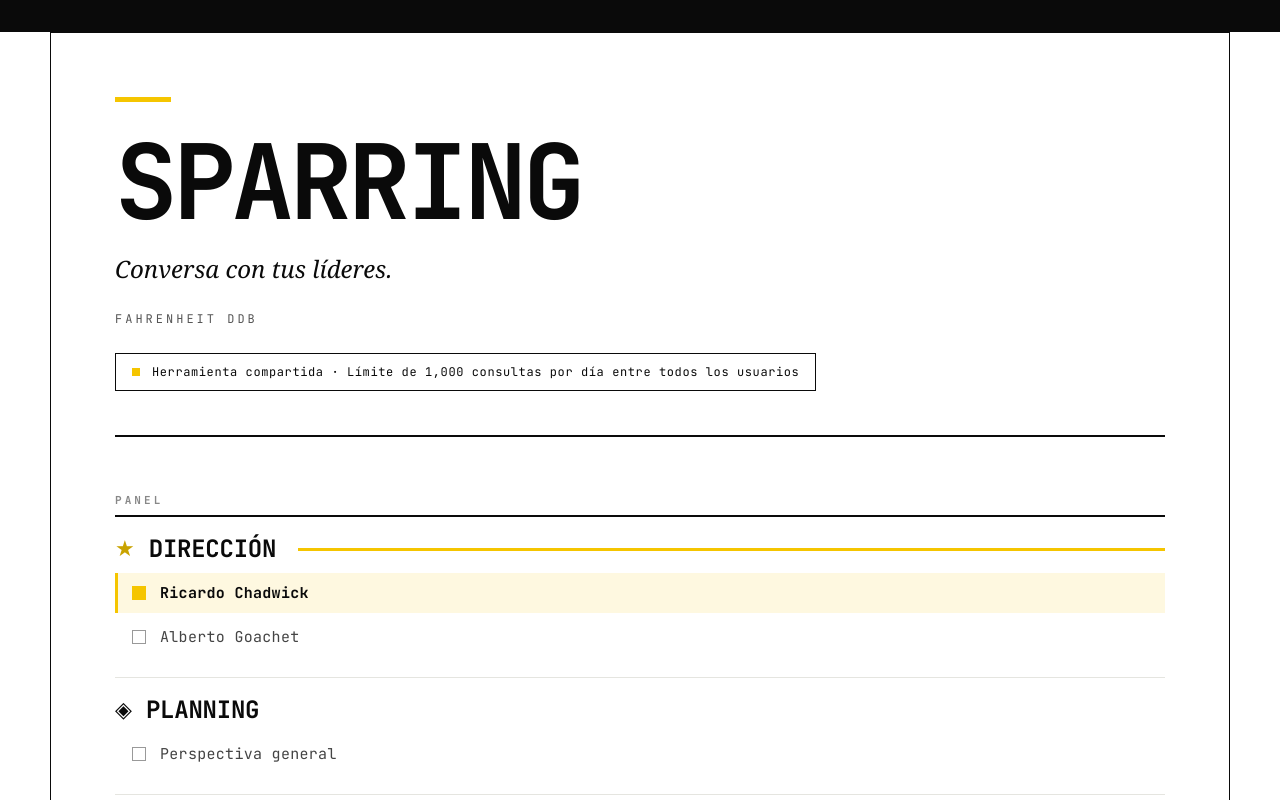
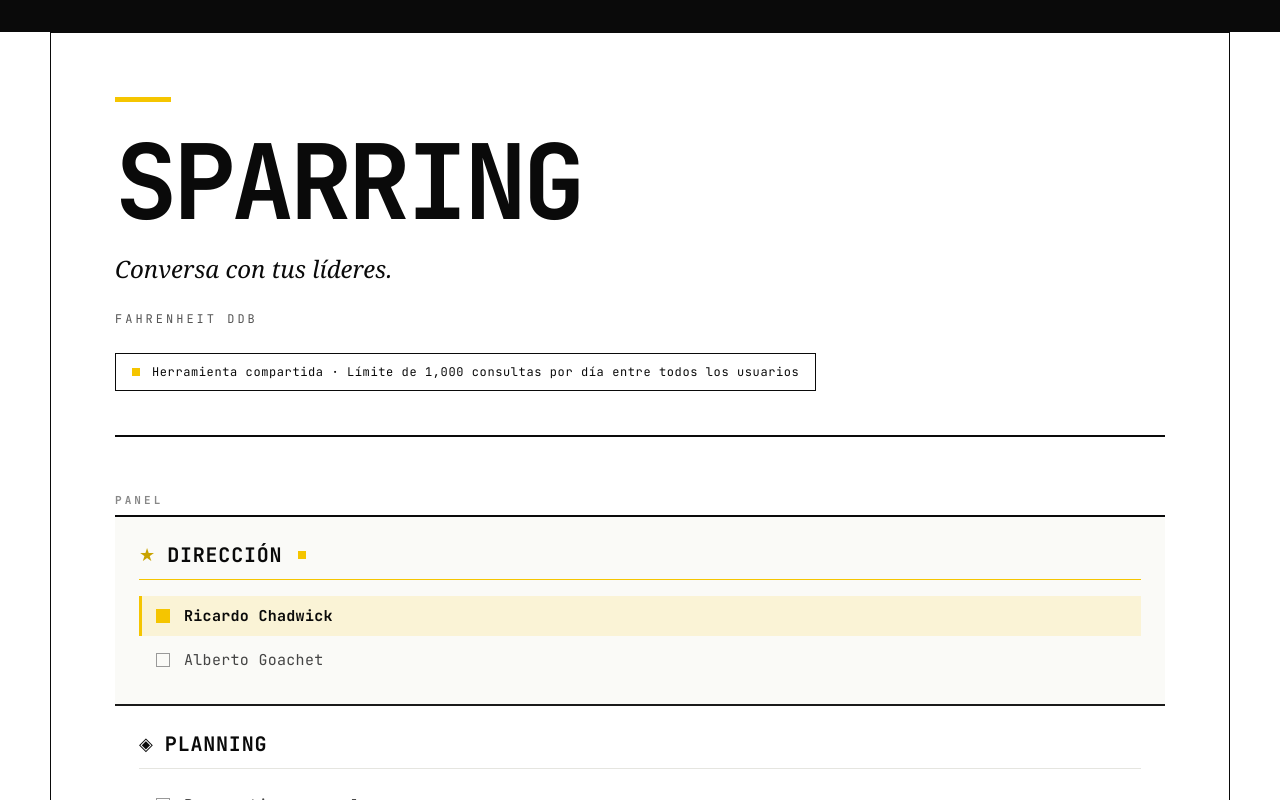
Before and after one commit to nicoleanaya1632-blip/sparring, a Next.js app: page / in a window 1280 px wide. Shown: the top 800 px of the page. Built offline with nearby package versions, Linux system fonts and the light colour scheme.

Commit message:
Update page.js

```diff
--- a/app/page.js
+++ b/app/page.js
@@ -258,48 +258,47 @@
 
 // ─── COMPONENTS ───────────────────────────────────────────────────────────────
 
-function AreaCard({ areaId, area, selected, onToggle, isLast }) {
+function AreaCard({ areaId, area, selected, onToggle, isLast, index }) {
   var memberIds = Object.keys(area.members);
   var isYellow = area.color === YELLOW;
+  var isEven = index % 2 === 0;
+  var cardBg = isEven ? "#fafaf7" : BG;
   return (
     <div style={{
-      borderBottom: isLast ? "none" : "1px solid " + BORDER_SOFT,
-      background: BG,
-      padding: "20px 0",
+      background: cardBg,
+      borderBottom: isLast ? "none" : "2px solid " + BORDER,
+      padding: "28px 24px 24px",
     }}>
-      {/* HEADING grande, claramente diferenciado */}
+      {/* Header del área */}
       <div style={{
         display: "flex",
         alignItems: "center",
-        gap: 14,
-        marginBottom: 12,
+        gap: 12,
+        marginBottom: 16,
+        paddingBottom: 14,
+        borderBottom: "1px solid " + (isYellow ? YELLOW : BORDER_SOFT),
       }}>
         <span style={{
           color: isYellow ? "#C9A300" : BLACK,
-          fontSize: 22,
+          fontSize: 18,
           fontFamily: "'JetBrains Mono', monospace",
           lineHeight: 1,
         }}>{area.icon}</span>
         <span style={{
           fontWeight: 900,
           color: BLACK,
-          fontSize: 24,
+          fontSize: 20,
           fontFamily: "'JetBrains Mono', monospace",
           textTransform: "uppercase",
-          letterSpacing: "-0.01em",
+          letterSpacing: "0.04em",
           lineHeight: 1,
         }}>{area.name}</span>
         {isYellow && (
-          <div style={{
-            flex: 1,
-            height: 3,
-            background: YELLOW,
-            marginLeft: 8,
-          }} />
+          <div style={{ width: 8, height: 8, background: YELLOW, marginLeft: 4, flexShrink: 0 }} />
         )}
       </div>
 
-      {/* Opciones — indent moderado, claramente subordinadas */}
+      {/* Opciones */}
       <div style={{ display: "flex", flexDirection: "column", gap: 4 }}>
         {memberIds.map(function(memberId) {
           var member = area.members[memberId];
@@ -313,7 +312,7 @@
               padding: "10px 14px",
               border: "none",
               borderLeft: isOn ? "3px solid " + (isYellow ? YELLOW : BLACK) : "3px solid transparent",
-              background: isOn ? (isYellow ? YELLOW + "1f" : "#f3f3ee") : "transparent",
+              background: isOn ? (isYellow ? YELLOW + "22" : "#ececec") : "transparent",
               cursor: "pointer",
               textAlign: "left",
               width: "100%",
@@ -379,16 +378,43 @@
 function TwinCard({ twinKey, area, member, conversation, loading, onReply }) {
   var replyState = useState(""); var reply = replyState[0]; var setReply = replyState[1];
   var sendState = useState(false); var sending = sendState[0]; var setSending = sendState[1];
+  var showAttachState = useState(false); var showReplyAttach = showAttachState[0]; var setShowReplyAttach = showAttachState[1];
+  var replyFileState = useState(null); var replyFileName = replyFileState[0]; var setReplyFileName = replyFileState[1];
+  var replyImgState = useState(null); var replyImageData = replyImgState[0]; var setReplyImageData = replyImgState[1];
+  var replyTextState = useState(""); var replyFileText = replyTextState[0]; var setReplyFileText = replyTextState[1];
   var endRef = useRef(null);
   useEffect(function() { if (endRef.current) endRef.current.scrollIntoView({ behavior: "smooth" }); }, [conversation]);
 
+  var clearReplyFile = function() {
+    setReplyFileName(null); setReplyImageData(null); setReplyFileText(""); setShowReplyAttach(false);
+  };
+
+  var handleReplyFileContent = function(result, name) {
+    if (result && result.__isImage) {
+      setReplyImageData({ base64: result.base64, mime: result.mime, preview: "data:" + result.mime + ";base64," + result.base64 });
+      setReplyFileText("");
+    } else {
+      setReplyFileText(result);
+      setReplyImageData(null);
+    }
+    setReplyFileName(name);
+  };
+
   var handleReply = async function() {
-    if (!reply.trim() || sending) return;
+    if (!reply.trim() && !replyFileName) return;
+    if (sending) return;
     var msg = reply.trim();
+    if (replyFileText) msg += "\n\n---\nMATERIAL ADJUNTO (" + replyFileName + "):\n" + replyFileText;
+    else if (replyImageData && replyFileName) msg += "\n\n[Imagen adjunta: " + replyFileName + "]";
     setReply(""); setSending(true);
-    await onReply(twinKey, msg);
+    var img = replyImageData ? replyImageData.base64 : null;
+    var mime = replyImageData ? replyImageData.mime : null;
+    clearReplyFile();
+    await onReply(twinKey, msg, img, mime);
     setSending(false);
   };
+
+  var canSend = (reply.trim().length > 0 || !!replyFileName) && !sending;
 
   var visible = (conversation || []).filter(function(m) { return m.display !== false; });
   var isYellow = area.color === YELLOW;
@@ -462,12 +488,39 @@
       </div>
 
       {visible.length > 0 && !loading && (
-        <div style={{ padding: "14px 24px 20px", borderTop: "1px solid " + BORDER_SOFT, display: "flex", gap: 0 }}>
+        <div style={{ borderTop: "1px solid " + BORDER_SOFT }}>
+          {/* Adjunto en reply */}
+          {showReplyAttach && (
+            <div style={{ padding: "12px 24px 0" }}>
+              <FileUpload
+                onFileContent={handleReplyFileContent}
+                fileName={replyFileName}
+                onClear={clearReplyFile}
+                imagePreview={replyImageData ? replyImageData.preview : null}
+              />
+            </div>
+          )}
+          {/* Input de texto + controles */}
+          <div style={{ padding: "14px 24px 20px", display: "flex", gap: 0, alignItems: "stretch" }}>
+            <button
+              onClick={function() { setShowReplyAttach(!showReplyAttach); }}
+              title="Adjuntar archivo"
+              style={{
+                padding: "0 14px",
+                background: showReplyAttach || replyFileName ? (isYellow ? YELLOW : "#e0e0e0") : BG,
+                border: "1px solid " + BLACK,
+                borderRight: "none",
+                color: BLACK,
+                fontSize: 15,
+                cursor: "pointer",
+                fontFamily: "'JetBrains Mono', monospace",
+                flexShrink: 0,
+              }}>⊕</button>
             <input
               value={reply}
               onChange={function(e) { setReply(e.target.value); }}
               onKeyDown={function(e) { if (e.key === "Enter" && !e.shiftKey) { e.preventDefault(); handleReply(); } }}
-            placeholder="Seguir conversando..."
+              placeholder={replyFileName ? "Agregar mensaje (opcional)..." : "Seguir conversando..."}
               disabled={sending}
               style={{
                 flex: 1,
@@ -482,17 +535,18 @@
             />
             <button
               onClick={handleReply}
-            disabled={!reply.trim() || sending}
+              disabled={!canSend}
               style={{
                 padding: "12px 22px",
-              background: reply.trim() && !sending ? YELLOW : "#eee",
-              color: reply.trim() && !sending ? BLACK : "#999",
-              border: "1px solid " + (reply.trim() && !sending ? YELLOW : "#ddd"),
+                background: canSend ? YELLOW : "#eee",
+                color: canSend ? BLACK : "#999",
+                border: "1px solid " + (canSend ? YELLOW : "#ddd"),
                 fontSize: 16,
                 fontWeight: 900,
                 cursor: sending ? "wait" : "pointer",
                 fontFamily: "'JetBrains Mono', monospace",
               }}>→</button>
+          </div>
         </div>
       )}
     </div>
@@ -625,7 +679,7 @@
     setRunning(false);
   };
 
-  var handleReply = async function(twinKey, replyText) {
+  var handleReply = async function(twinKey, replyText, imgBase64, imgMime) {
     var conv = conversations[twinKey] || [];
     var newConv = conv.concat([{ role: "user", text: replyText }]);
     setConversations(function(prev) { var next = Object.assign({}, prev); next[twinKey] = newConv; return next; });
@@ -633,7 +687,7 @@
     var parsed = parseKey(twinKey);
     var member = TEAM[parsed.area].members[parsed.member];
     var apiMessages = newConv.map(function(m) { return { role: m.role, content: m.text }; });
-    var result = await callTwin(member.prompt, apiMessages);
+    var result = await callTwin(member.prompt, apiMessages, imgBase64 || null, imgMime || null);
     setConversations(function(prev) { var next = Object.assign({}, prev); next[twinKey] = prev[twinKey].concat([{ role: "assistant", text: result }]); return next; });
     setLoading(function(prev) { var next = Object.assign({}, prev); next[twinKey] = false; return next; });
   };
@@ -738,6 +792,7 @@
                   selected={selected}
                   onToggle={toggleTwin}
                   isLast={idx === teamEntries.length - 1}
+                  index={idx}
                 />;
               })}
             </div>
```
Lines whose indentation alone changed are shown as unchanged.
